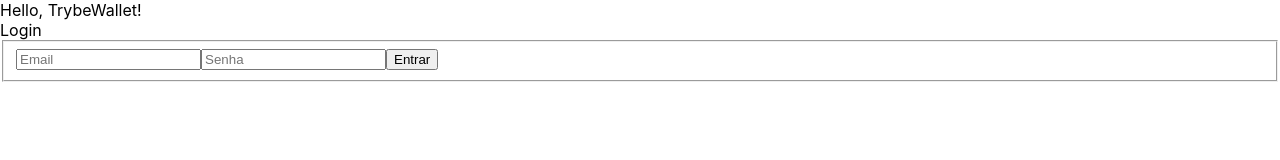
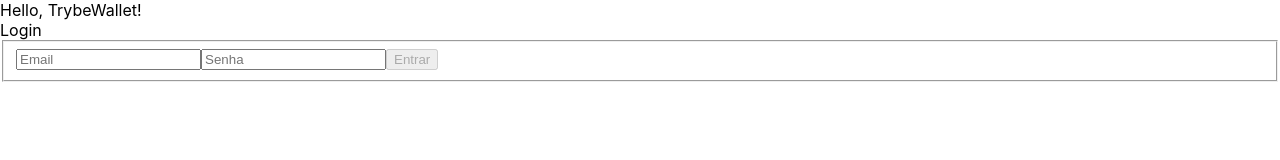
Before and after one commit to cae07/sd-013-a-project-trybewallet, a React (Create React App) app: page / in a window 1280 px wide. Shown: the top 160 px of the page. Built offline with nearby package versions, Linux system fonts and the light colour scheme.

Commit message:
Requirement 2

```diff
--- a/src/App.js
+++ b/src/App.js
@@ -10,7 +10,6 @@ class App extends Component {
         <Switch>
           <Route path="/" component={ Login } />
         </Switch>
-
       </div>
     );
   }
--- a/src/components/Button.js
+++ b/src/components/Button.js
@@ -3,9 +3,13 @@ import Proptypes from 'prop-types';
 
 class Button extends Component {
   render() {
-    const { buttonText, onClick } = this.props;
+    const { buttonText, disabled, onClick } = this.props;
     return (
-      <button type="submit" onClick={ onClick }>
+      <button
+        disabled={ disabled }
+        type="submit"
+        onClick={ onClick }
+      >
         { buttonText }
       </button>
     );
@@ -14,6 +18,7 @@ class Button extends Component {
 
 Button.propTypes = {
   buttonText: Proptypes.string,
+  disabled: Proptypes.bool,
   onClick: Proptypes.func,
 }.isRequired;
 
--- a/src/components/Input.js
+++ b/src/components/Input.js
@@ -6,7 +6,11 @@ class Input extends Component {
     const { dataTestid, name, type, placeholder, value, onChange } = this.props;
 
     return (
-      <label className="Input" htmlFor={ name } placeholder={ `${name}` }>
+      <label
+        className="Input"
+        htmlFor={ name }
+        placeholder={ `${name}` }
+      >
         <input
           data-testid={ dataTestid }
           name={ name }
--- a/src/pages/Login.js
+++ b/src/pages/Login.js
@@ -8,11 +8,13 @@ class Login extends Component {
   constructor() {
     super();
     this.state = {
-      name: '',
       email: '',
+      password: '',
     };
     this.handleChange = this.handleChange.bind(this);
     // this.handleClick = this.handleClick.bind(this);
+    this.validateEmail = this.validateEmail.bind(this);
+    this.validatePassword = this.validatePassword.bind(this);
   }
 
   handleChange(e) {
@@ -26,8 +28,23 @@ class Login extends Component {
   //   history.push('./');
   // }
 
+  // Email validation reference: Aline Hoshino's code
+  validateEmail() {
+    const { email } = this.state;
+    const regex = /\S+@\S+\.\S+/;
+    return regex.test(email);
+  }
+
+  validatePassword() {
+    const { password } = this.state;
+    const passwordMinLength = 6;
+    return password.length >= passwordMinLength;
+  }
+
   render() {
-    const { handleChange, handleClick } = this;
+    const { handleChange, handleClick, validateEmail, validatePassword } = this;
+    const { email, password } = this.state;
+
     return (
       <div>
         Login
@@ -38,6 +55,7 @@ class Login extends Component {
             onChange={ handleChange }
             placeholder="Email"
             type="text"
+            value={ email }
           />
 
           <Input
@@ -46,11 +64,15 @@ class Login extends Component {
             onChange={ handleChange }
             placeholder="Senha"
             type="password"
+            value={ password }
           />
 
-          <Button buttonText="Entrar" onClick={ handleClick } />
+          <Button
+            buttonText="Entrar"
+            disabled={ !(validateEmail() && validatePassword()) }
+            onClick={ handleClick }
+          />
         </fieldset>
-
       </div>
     );
   }
```
